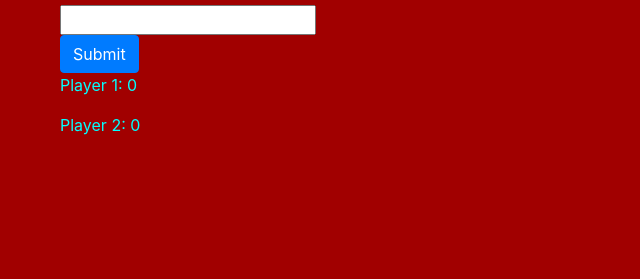
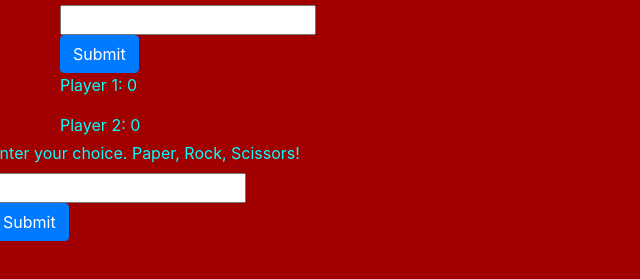
Before and after one commit to John-Pratt/Project3, a plain HTML site: page index.html in a window 1280 px wide. Shown: the part 83-362 px from the top of the page, without its empty margins (0-640 px from the left). Drawn offline with nearby package versions, Linux system fonts and the light colour scheme.

Commit message:
Added a container for user input for the game.

```diff
--- a/index.html
+++ b/index.html
@@ -22,5 +22,16 @@
             </div>
         </div>
     </div>
+    <div class="container1">
+        <div class="row1">
+            <div class="card-header-tabs">
+                <label id="tttLabel">Enter your choice. Paper, Rock, Scissors!</label><br>
+                <input type="text" id="tttText"><br>
+                <button id="playerSelection" class="btn btn-primary">Submit</button>
+                <p id="p1"></p>
+                <p id="p2"></p>
+            </div>
+        </div>
+    </div>
     <script src="script.js"></script>
 </html>
```
